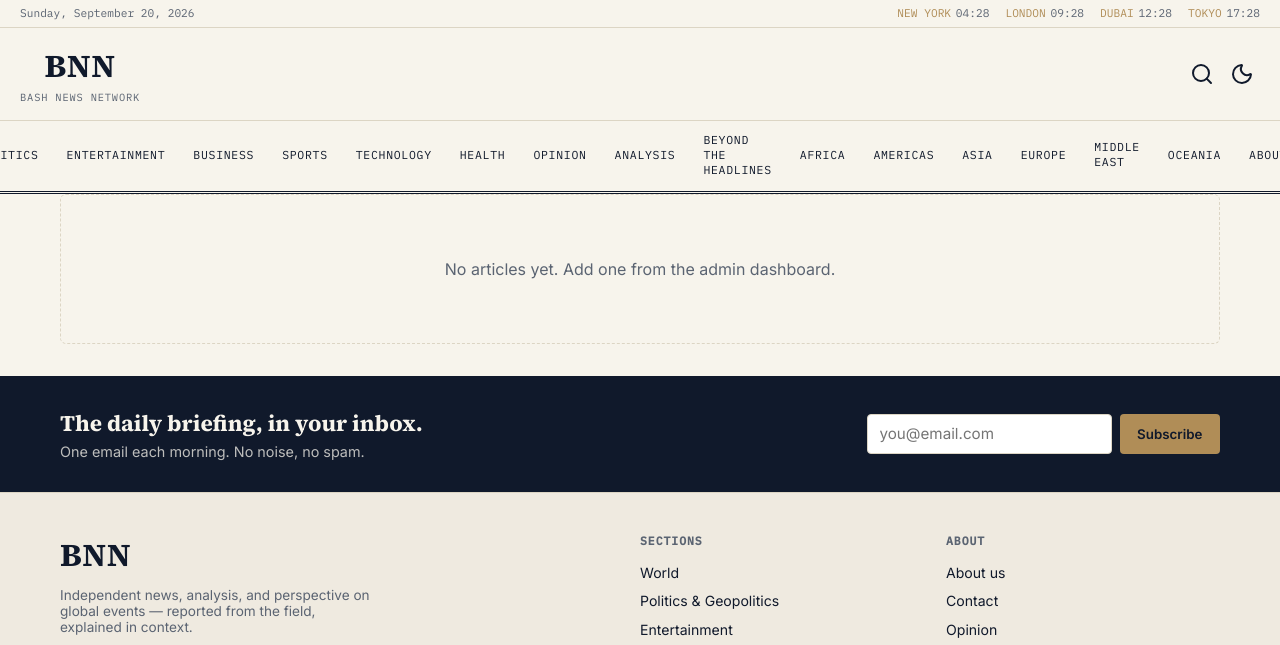
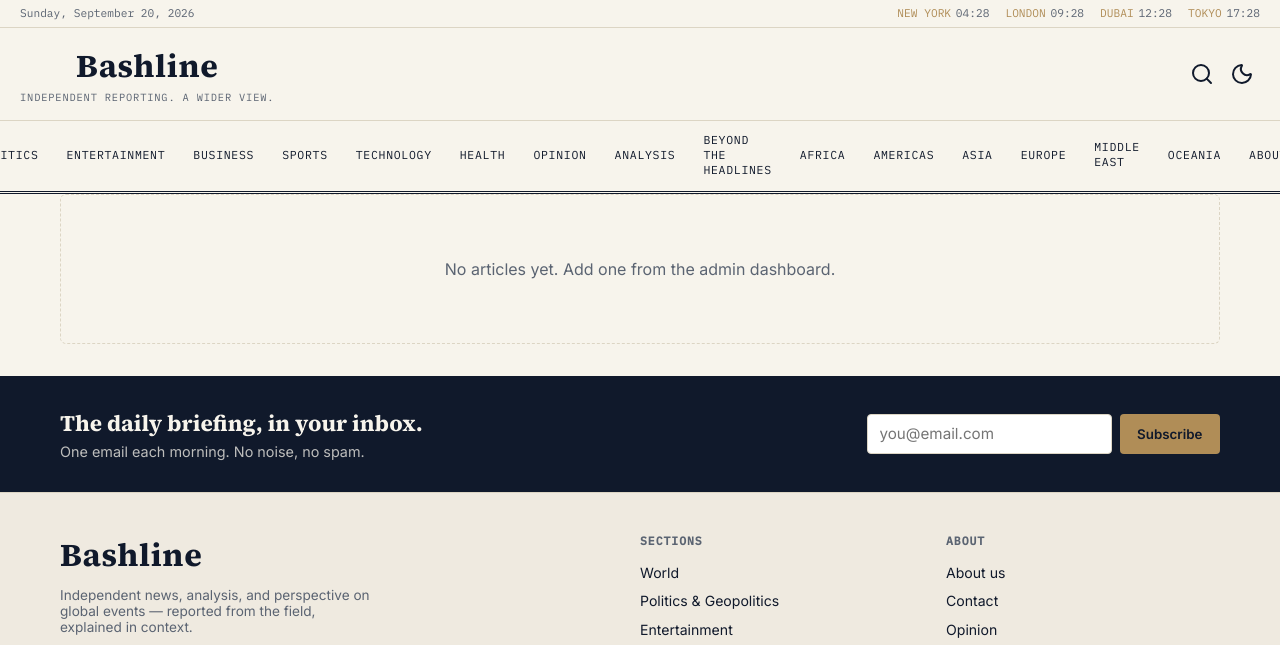
Before and after one commit to grinch1440/News-site, a plain HTML site: page index.html in a window 1280 px wide. Shown: the top 645 px of the page. Drawn offline with nearby package versions, Linux system fonts and the light colour scheme; no server answers.

Commit message:
Add files via upload

```diff
--- a/data.js
+++ b/data.js
@@ -1,5 +1,5 @@
-const BRAND = "BNN";
-const TAGLINE = "Bash News Network";
+const BRAND = "Bashline";
+const TAGLINE = "Independent reporting. A wider view.";
 const DEFAULT_PASSCODE = "editor2026";
 
 const CATEGORIES = [
--- a/index.html
+++ b/index.html
@@ -3,8 +3,8 @@
 <head>
 <meta charset="UTF-8">
 <meta name="viewport" content="width=device-width, initial-scale=1.0">
-<title>BNN — Bash News Network</title>
-<meta name="description" content="Bash News Network — independent news, analysis, and perspective on global events.">
+<title>Bashline — Independent reporting. A wider view.</title>
+<meta name="description" content="Independent news, analysis, and perspective on global events.">
 
 <link rel="preconnect" href="https://fonts.googleapis.com">
 <link rel="preconnect" href="https://fonts.gstatic.com" crossorigin>
```
Also changed, not shown: admin.html (+1 -1 lines).
